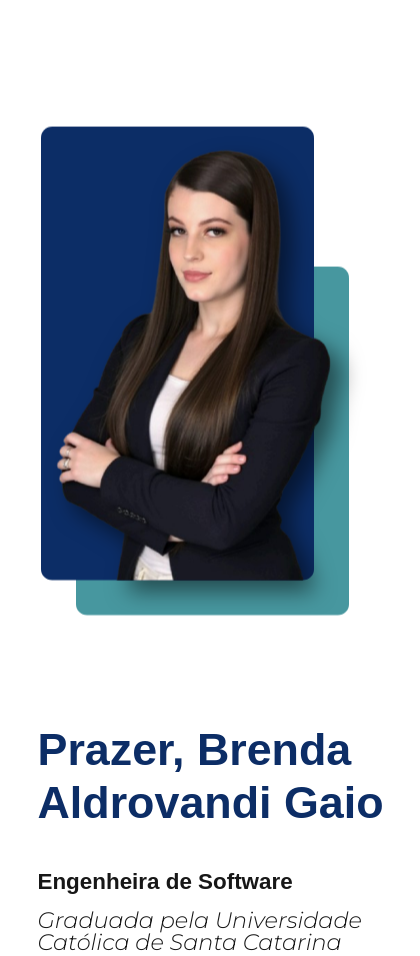
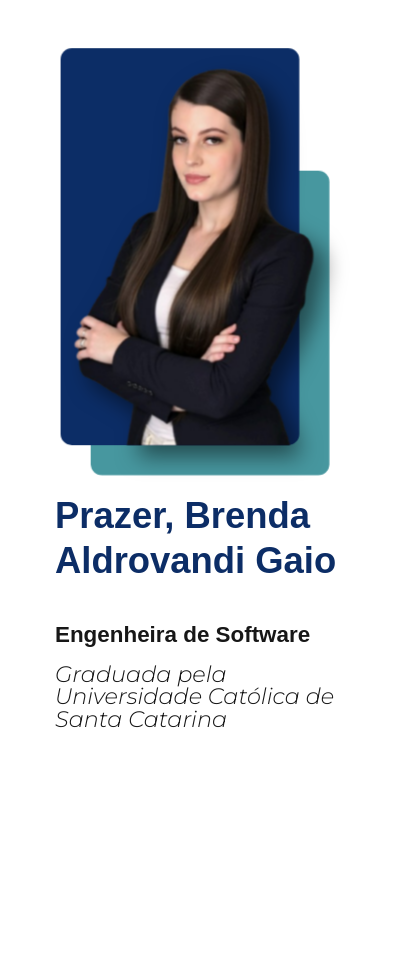
Before and after one commit to LeonardoCech/brenda-gaio-website, a Next.js app: page / in a window 390 px wide. Shown: the whole page, 420 px wide, since content can reach past the window. After the commit the page ends 844 px from the top, so only its background shows below. Built offline with nearby package versions, Linux system fonts and the light colour scheme.

Commit message:
Ajustes para responsividade

```diff
--- a/next.config.ts
+++ b/next.config.ts
@@ -5,8 +5,8 @@ const nextConfig: NextConfig = {
   images: {
     unoptimized: true, // Necessário para exportação estática
   },
-  basePath: '/brenda-gaio-website',
-  assetPrefix: '/brenda-gaio-website/'
+  // basePath: '/brenda-gaio-website',
+  // assetPrefix: '/brenda-gaio-website/'
 };
 
 export default nextConfig;
--- a/src/app/components/top.tsx
+++ b/src/app/components/top.tsx
@@ -3,6 +3,7 @@
 import React, { useEffect, useRef, useState } from 'react';
 
 import Image from 'next/image';
+import useIsMobile from './isMobile';
 
 const Top = React.forwardRef<HTMLDivElement>((_props, ref) => {
 
@@ -10,6 +11,7 @@ const Top = React.forwardRef<HTMLDivElement>((_props, ref) => {
   // const [firstPhraseVisible, setFirstPhraseVisible] = useState(false);
   // const [secondPhraseVisible, setSecondPhraseVisible] = useState(false);
   // const [roleVisible, setRoleVisible] = useState(false);
+  const isMobile = useIsMobile();
   const [isInView, setIsInView] = useState(true); // Assume que está em view inicialmente
   const sectionRef = useRef<HTMLDivElement>(null);
   const timersRef = useRef<{ [key: string]: NodeJS.Timeout }>({});
@@ -79,10 +81,11 @@ const Top = React.forwardRef<HTMLDivElement>((_props, ref) => {
     >
       <div
         className={`w-fit h-fit flex justify-center items-center`}
+        style={{
+          marginTop: isMobile ? '-7rem' : '0rem',
+        }}
       >
-        <div
-          id='image-container'
-        >
+        <div id='image-container'>
           <div className='panel' id='panel-1'></div>
           <div className='panel' id='panel-2'></div>
 
@@ -90,14 +93,26 @@ const Top = React.forwardRef<HTMLDivElement>((_props, ref) => {
             id='image'
             src='image.png'
             alt='Brenda Aldrovandi Gaio'
-            width={490 * .8}
-            height={770 * .8}
+            width={490 * .7}
+            height={770 * .7}
           />
         </div>
       </div>
 
-      <div className={`w-[500px] flex flex-col gap-[4rem] ${contentVisible ? 'expand-horizontal' : ''}`}>
-        <span className='flex flex-col gap-[.75rem] pt-[10rem]'>
+      <div
+        className={`flex flex-col gap-[4rem] ${contentVisible ? 'expand-horizontal' : ''}`}
+        style={{
+          width: isMobile ? '400px' : '500px',
+          fontSize: isMobile ? '3.25rem' : '4rem',
+          lineHeight: isMobile ? '3.25rem' : '4rem',
+        }}
+      >
+        <span
+          className='flex flex-col gap-[.75rem]'
+          style={{
+            paddingTop: isMobile ? '2rem' : '10rem',
+          }}
+        >
           <h1 className={`title ${contentVisible ? 'fade-in' : 'invisible'}`} >
             Prazer, Brenda
           </h1>
--- a/src/app/globals.css
+++ b/src/app/globals.css
@@ -17,8 +17,6 @@ body {
 
   #top {
     & .title {
-      font-size: 4rem;
-      line-height: 4rem;
       font-weight: 600;
       white-space: nowrap;
       color: #0C2D66;
@@ -41,38 +39,38 @@ body {
     }
 
     & #image-container {
-      width: calc(550px * 0.8);
-      height: calc(872px * 0.8);
+      width: calc(550px * 0.7);
+      height: calc(872px * 0.7);
       position: relative;
       display: block;
       overflow: visible;
 
       & .panel {
-        width: calc(488px * 0.8);
+        width: calc(488px * 0.7);
         border-radius: 1rem;
         display: block;
         position: absolute;
       }
 
       & #panel-1 {
-        height: calc(810px * 0.8);
+        height: calc(810px * 0.7);
         background: #0C2D66;
         z-index: 2;
-        bottom: calc(62px * 0.8);
+        bottom: calc(62px * 0.7);
       }
 
       & #panel-2 {
-        height: calc(622px * 0.8);
+        height: calc(622px * 0.7);
         background: #47979F;
         z-index: 1;
-        left: calc(62px * 0.8);
+        left: calc(62px * 0.7);
         bottom: 0;
       }
 
       & #image {
         z-index: 3;
-        left: calc(28px * 0.8);
-        bottom: calc(62px * 0.8);
+        left: calc(28px * 0.7);
+        bottom: calc(62px * 0.7);
         position: absolute;
         filter: drop-shadow(1rem 1rem 1rem rgba(0, 0, 0, .5));
       }
--- a/src/app/page.tsx
+++ b/src/app/page.tsx
@@ -14,7 +14,7 @@ const Page = () => {
   const topRef = useRef<HTMLDivElement>(null)
 
   const isMobile = useIsMobile();
-  const width = isMobile ? '450px' : '1264px';
+  const width = isMobile ? '400px' : '1264px';
 
 
   useEffect(() => {
```
